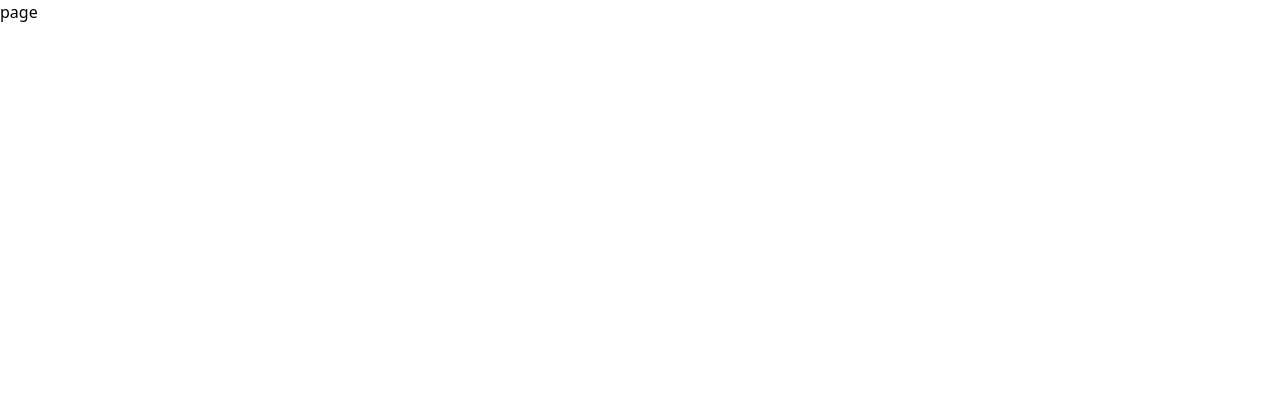
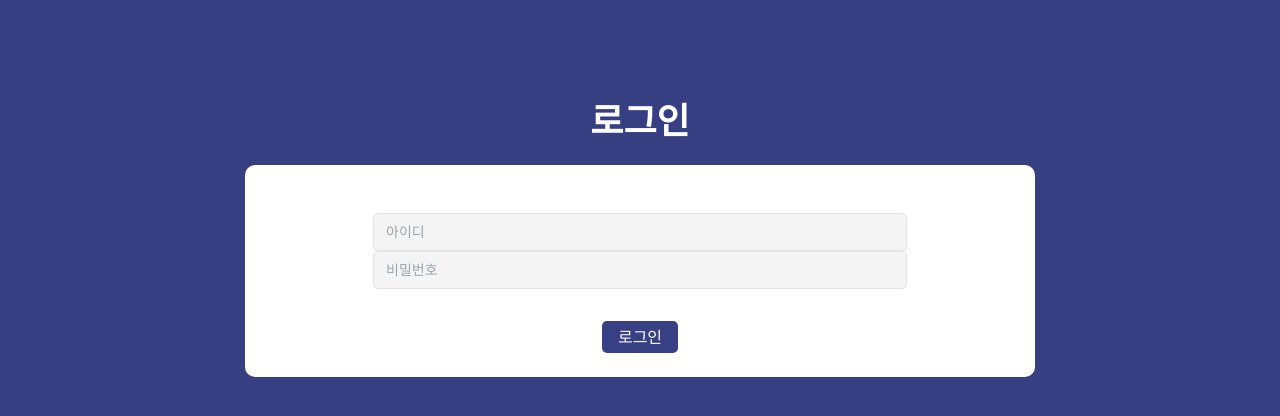
Before and after one commit to oooppq/react-vote-18th, a Next.js app: page /login in a window 1280 px wide. Shown: the top 416 px of the page. Built offline with nearby package versions, Linux system fonts and the light colour scheme.

Commit message:
style: 로그인 기본 디자인 적용 완료

```diff
--- a/app/join/page.tsx
+++ b/app/join/page.tsx
@@ -3,7 +3,7 @@ import AuthStatusMessage from '@/components/auth/AuthStatusMessage';
 
 const page = () => {
   return (
-    <div className="bg-ceos-3 w-full h-full flex flex-col items-center">
+    <div className="bg-ceos-3 w-full h-full flex flex-col items-center pt-[10%] md:pt-[77px]">
       <div className="text-white font-bold text-4xl my-6">회원가입</div>
       <form
         action=""
--- a/app/login/page.tsx
+++ b/app/login/page.tsx
@@ -1,5 +1,26 @@
+import AuthInput from '@/components/auth/AuthInput';
+
 const page = () => {
-  return <div>page</div>;
+  return (
+    <div className="bg-ceos-3 w-full h-full flex flex-col items-center pt-[10%] md:pt-[77px]">
+      <div className="text-white font-bold text-4xl my-6">로그인</div>
+      <form
+        action=""
+        className="flex flex-col w-[90%] max-w-[790px] items-center px-[10%] pt-12 pb-6 bg-white rounded-[10px]"
+      >
+        <AuthInput placeHolder="아이디" />
+        {/* <AuthStatusMessage /> */}
+        <AuthInput placeHolder="비밀번호" />
+        {/* <AuthStatusMessage /> */}
+        <button
+          type="submit"
+          className="bg-ceos-1 rounded-[5px] text-white px-4 py-1 mt-8"
+        >
+          로그인
+        </button>
+      </form>
+    </div>
+  );
 };
 
 export default page;
```
